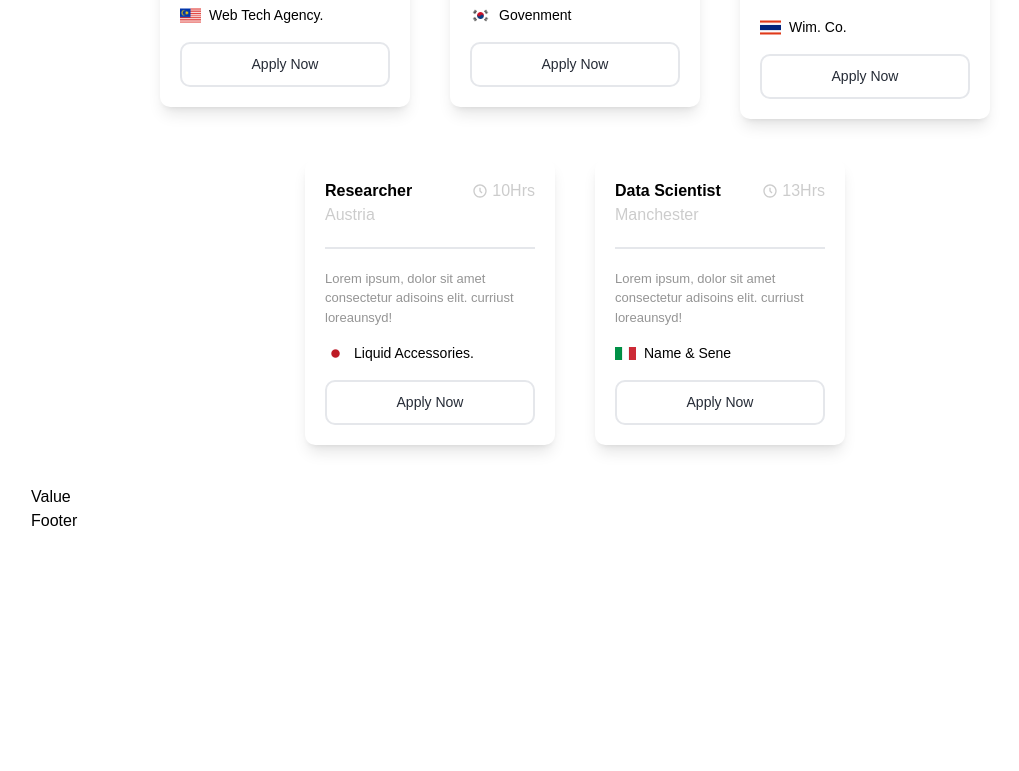
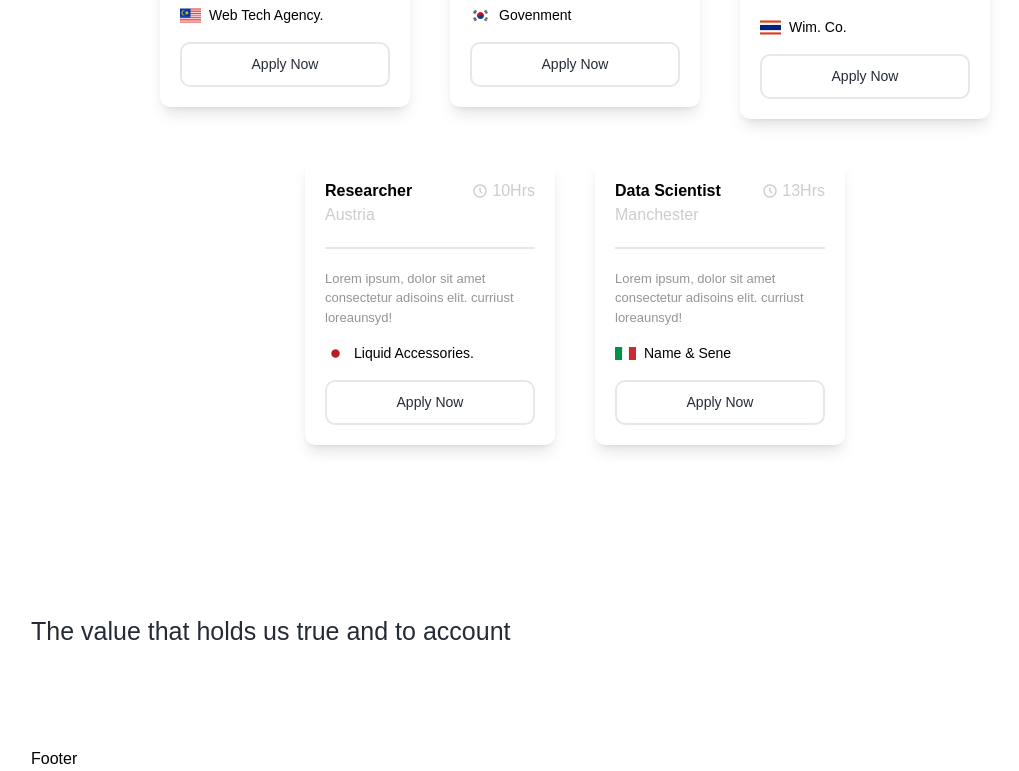
Before and after one commit to Jogbenle/jobhunter, a React (Vite) app: page / in a window 1280 px wide. Shown: the part 959-1730 px from the top of the page, without its empty margins (65-1084 px from the left). Before the commit the page ends 1492 px from the top, so only its background shows below. Built offline with nearby package versions, Linux system fonts and the light colour scheme; a web font is replaced by a local one.

Commit message:
Update Value.jsx

```diff
--- a/src/Components/ValueDiv/Value.jsx
+++ b/src/Components/ValueDiv/Value.jsx
@@ -2,7 +2,9 @@ import React from 'react'
 
 const Value = () => {
   return (
-    <div>Value</div>
+    <div className='mb-[4rem] mt-[6rem]'>
+     <h1 className='text-textColor text text-[25px] py-[2rem]'>The value that holds us true and to account</h1>
+    </div>
   )
 }
 
```
